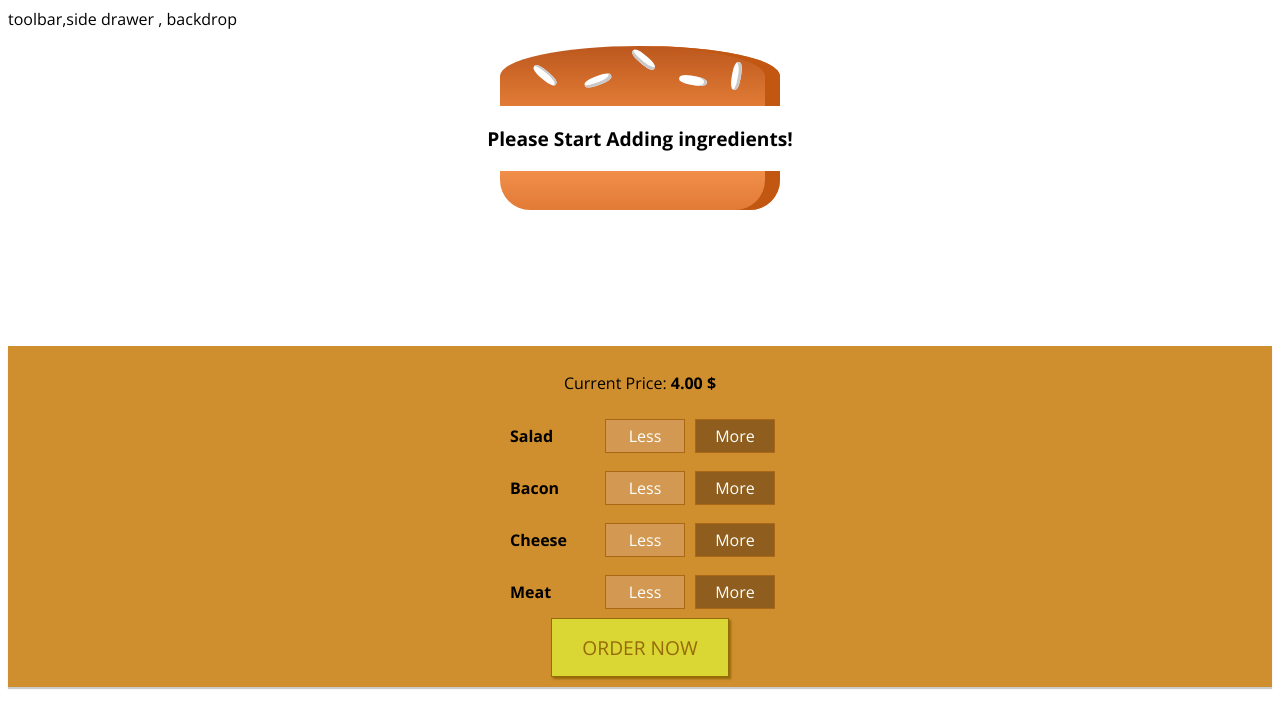
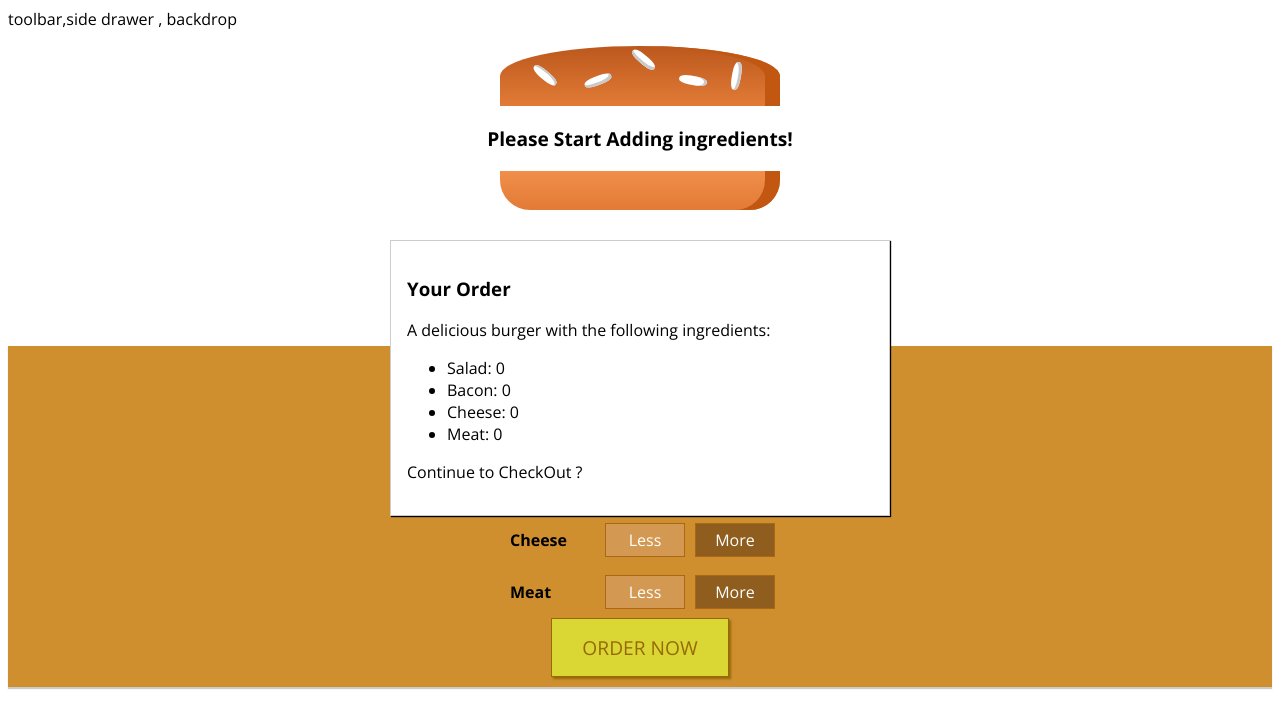
Before and after one commit to AbdelazizMalfy/burger-builder, a React (Create React App) app: page / in a window 1280 px wide. Both pictures are taken after a click on the button "ORDER NOW". Shown: the top 728 px of the page. Built offline with nearby package versions, Linux system fonts and the light colour scheme.

Commit message:
Modal Added

```diff
--- a/src/components/BurgerBuilder/BuildControls/BuildControls.js
+++ b/src/components/BurgerBuilder/BuildControls/BuildControls.js
@@ -22,7 +22,7 @@ function BuildControls(props) {
                 removed={() => props.ingredientRemoved(ctrl.type)}
                 />
             ))}
-            <button className='OrderButton'> ORDER NOW</button>
+            <button className='OrderButton' onClick={props.ordered}> ORDER NOW</button>
         </div>
     )
 }
--- a/src/components/BurgerBuilder/BurgerBuilder.js
+++ b/src/components/BurgerBuilder/BurgerBuilder.js
@@ -2,6 +2,8 @@ import React, { Component } from 'react';
 
 import Burger from './Burger/Burger';
 import BuildControls from './BuildControls/BuildControls';
+import Modal from '../UI/Modal/Modal';
+import OrderSummary from './OrderSummary/OrderSummary';
 
 
 const INGREDIENT_PRICES = {
@@ -20,6 +22,7 @@ class BurgerBuilder extends Component {
              meat:0
          },
          totalPrice: 4,
+         purchasing: false
     }
 
 
@@ -64,14 +67,22 @@ class BurgerBuilder extends Component {
         })
     }
 
+    purchaseHandler = () => {
+        this.setState({ purchasing:true})
+    }
     render() {
         return (
             <div>
+                { this.state.purchasing ? <Modal>
+                    <OrderSummary
+                    ingredients={this.state.ingredients} />
+                </Modal> : null}
                 <Burger ingredients={this.state.ingredients} />
                 <BuildControls
                     ingredientAdded={this.addIngHandler}
                     ingredientRemoved={this.removeInghandler}
-                    price = {this.state.totalPrice} />
+                    price = {this.state.totalPrice}
+                    ordered={this.purchaseHandler} />
 
 
 
--- /dev/null
+++ b/src/components/BurgerBuilder/OrderSummary/OrderSummary.js
@@ -0,0 +1,23 @@
+import React from 'react'
+
+function OrderSummary(props) {
+    const ingredientSummary = Object.keys(props.ingredients)
+    .map(igKey => {
+        return <li key={igKey}>
+            <span style={{textTransform:'capitalize'}}>
+            {igKey}
+            </span>: {props.ingredients[igKey]}</li>
+    })
+
+    return (
+        <div>
+            <h3>Your Order</h3>
+            <p>A delicious burger with the following ingredients:</p>
+            <ul>
+                {ingredientSummary}
+            </ul>
+            <p>Continue to CheckOut ?</p>
+        </div>
+    )
+}
+export default OrderSummary;
--- /dev/null
+++ b/src/components/UI/Modal/Modal.css
@@ -0,0 +1,20 @@
+.Modal {
+    position: fixed;
+    z-index: 500;
+    background-color: white;
+    width: 70%;
+    border: 1px solid #ccc;
+    box-shadow: 1px 1px 1px black;
+    padding: 16px;
+    left: 15%;
+    top: 30%;
+    box-sizing: border-box;
+    transition: all 0.3s ease-out;
+}
+
+@media (min-width: 600px) {
+    .Modal {
+        width: 500px;
+        left: calc(50% - 250px);
+    }
+}
--- a/src/components/UI/Modal/Modal.js
+++ b/src/components/UI/Modal/Modal.js
@@ -0,0 +1,12 @@
+import React from 'react';
+
+import './Modal.css';
+
+function Modal(props) {
+    return (
+        <div className="Modal">
+            {props.children}
+        </div>
+    )
+}
+export default Modal;
```
